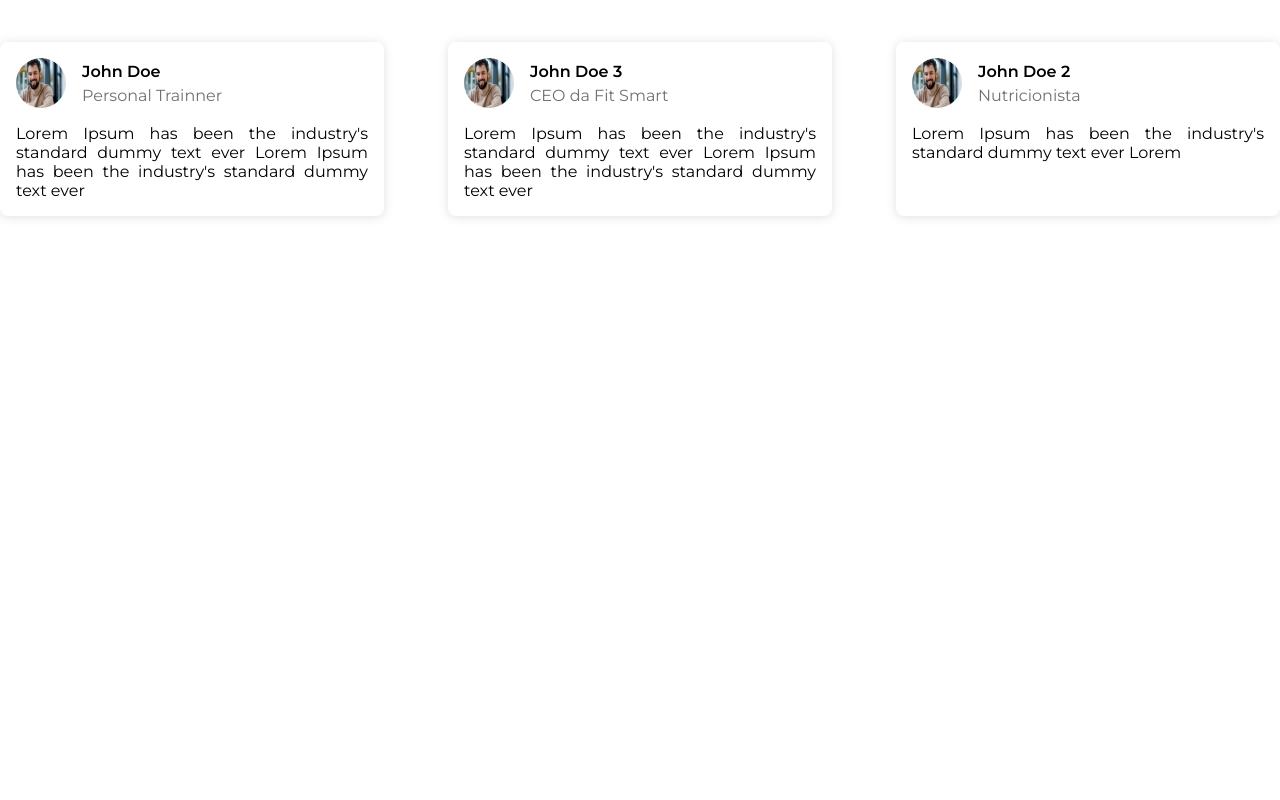
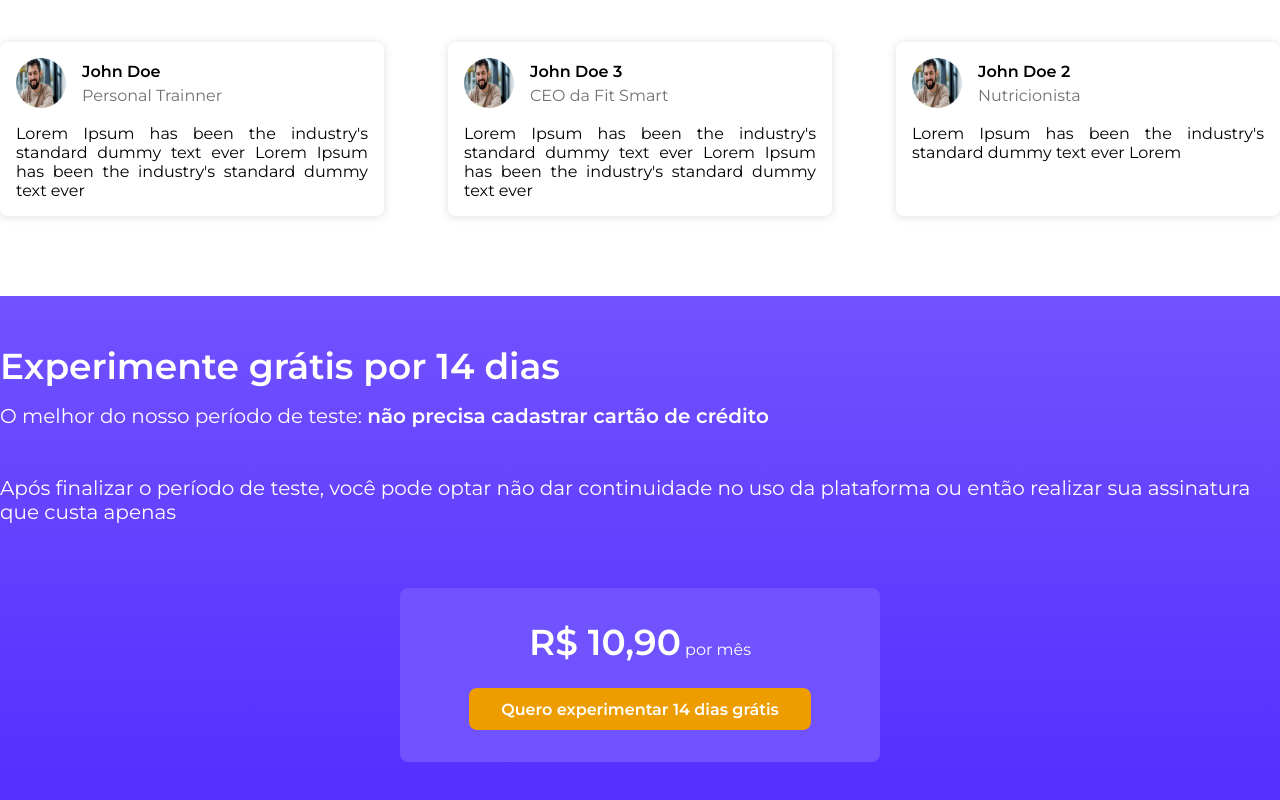
Before and after one commit to lucasdevf/flexfit-web, a Next.js app: page / in a window 1280 px wide. Shown: the part 1367-2167 px from the top of the page. Before the commit the page ends 1631 px from the top, so only its background shows below. Built offline with nearby package versions, Linux system fonts and the light colour scheme.

Commit message:
feat: experiment

```diff
--- a/src/components/Button/styles.ts
+++ b/src/components/Button/styles.ts
@@ -29,7 +29,7 @@ export const ButtonContainer = styled.button<ButtonContainerProps>`
 
     &:hover {
       background: ${variant === 'primary'
-        ? theme['yellow-500']
+        ? theme['yellow-600']
         : theme['purple-600']};
     }
   `}
--- /dev/null
+++ b/src/components/Experiment/index.tsx
@@ -0,0 +1,31 @@
+import { Button } from '../Button'
+import { Content, ExperimentContainer, Price } from './styles'
+
+export function Experiment() {
+  return (
+    <ExperimentContainer>
+      <Content>
+        <h3>Experimente grátis por 14 dias</h3>
+
+        <span>
+          O melhor do nosso período de teste:{' '}
+          <strong>não precisa cadastrar cartão de crédito</strong>
+        </span>
+
+        <p>
+          Após finalizar o período de teste, você pode optar não dar
+          continuidade no uso da plataforma ou então realizar sua assinatura que
+          custa apenas
+        </p>
+
+        <Price>
+          <span>
+            <strong>R$ 10,90</strong> por mês
+          </span>
+
+          <Button title="Quero experimentar 14 dias grátis" />
+        </Price>
+      </Content>
+    </ExperimentContainer>
+  )
+}
--- /dev/null
+++ b/src/components/Experiment/styles.ts
@@ -0,0 +1,55 @@
+import styled from 'styled-components'
+
+export const ExperimentContainer = styled.section`
+  background: linear-gradient(180deg, #7152ff 0%, #532eff 100%);
+
+  padding: 3rem 0;
+  margin-top: 2rem;
+`
+
+export const Content = styled.div`
+  max-width: 1344px;
+  margin: 0 auto;
+
+  h3 {
+    font-size: 2.25rem;
+    color: white;
+    margin-bottom: 1rem;
+  }
+
+  span,
+  p {
+    color: white;
+    font-size: 1.25rem;
+  }
+
+  p {
+    margin-top: 3rem;
+    line-height: 1.5rem;
+  }
+`
+
+export const Price = styled.div`
+  display: flex;
+  flex-direction: column;
+
+  justify-content: center;
+  align-items: center;
+  gap: 1.5rem;
+
+  background: ${({ theme }) => theme['purple-300']};
+  padding: 2rem;
+  border-radius: 8px;
+
+  width: 30rem;
+  margin: 0 auto;
+  margin-top: 4rem;
+
+  span {
+    font-size: 1rem;
+
+    strong {
+      font-size: 2.25rem;
+    }
+  }
+`
--- a/src/pages/index.tsx
+++ b/src/pages/index.tsx
@@ -15,6 +15,7 @@ import { Main, Content, Brand, ButtonExperiment } from '../styles/pages/home'
 import LineGradient from '../assets/line-gradient.svg'
 import MenAndWoman from '../assets/men-and-woman.svg'
 import { Recommendations } from '../components/Recommendations'
+import { Experiment } from '../components/Experiment'
 
 export default function Home() {
   return (
@@ -49,6 +50,7 @@ export default function Home() {
       <DownloadApp />
       <Features />
       <Recommendations />
+      <Experiment />
     </div>
   )
 }
--- a/src/styles/theme/default.ts
+++ b/src/styles/theme/default.ts
@@ -2,7 +2,9 @@ export const defaultTheme = {
   white: '#FFF',
 
   'yellow-500': '#EE9D00',
+  'yellow-600': '#DA9819',
 
+  'purple-300': '#7152FF',
   'purple-500': '#5552FF',
   'purple-600': '#3A36E4',
 
```
